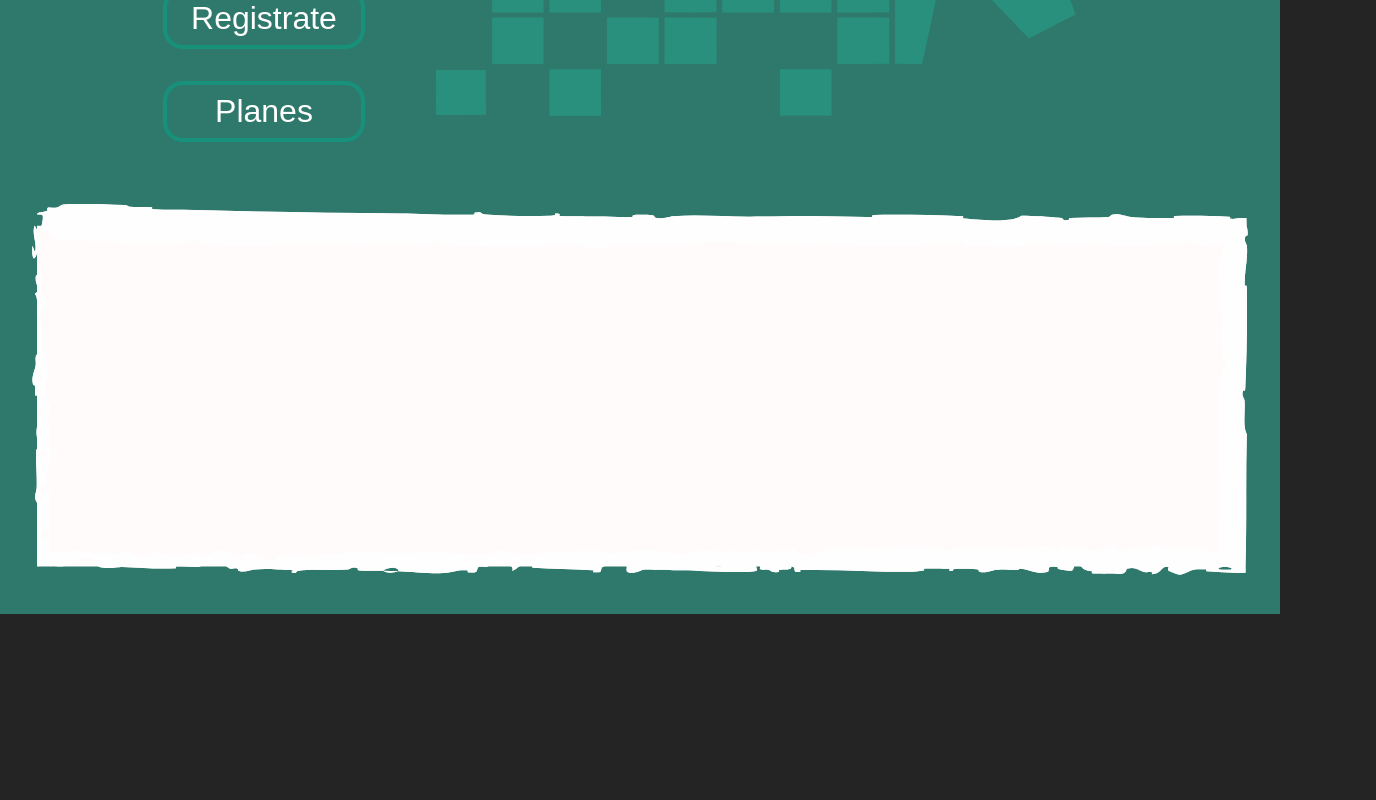
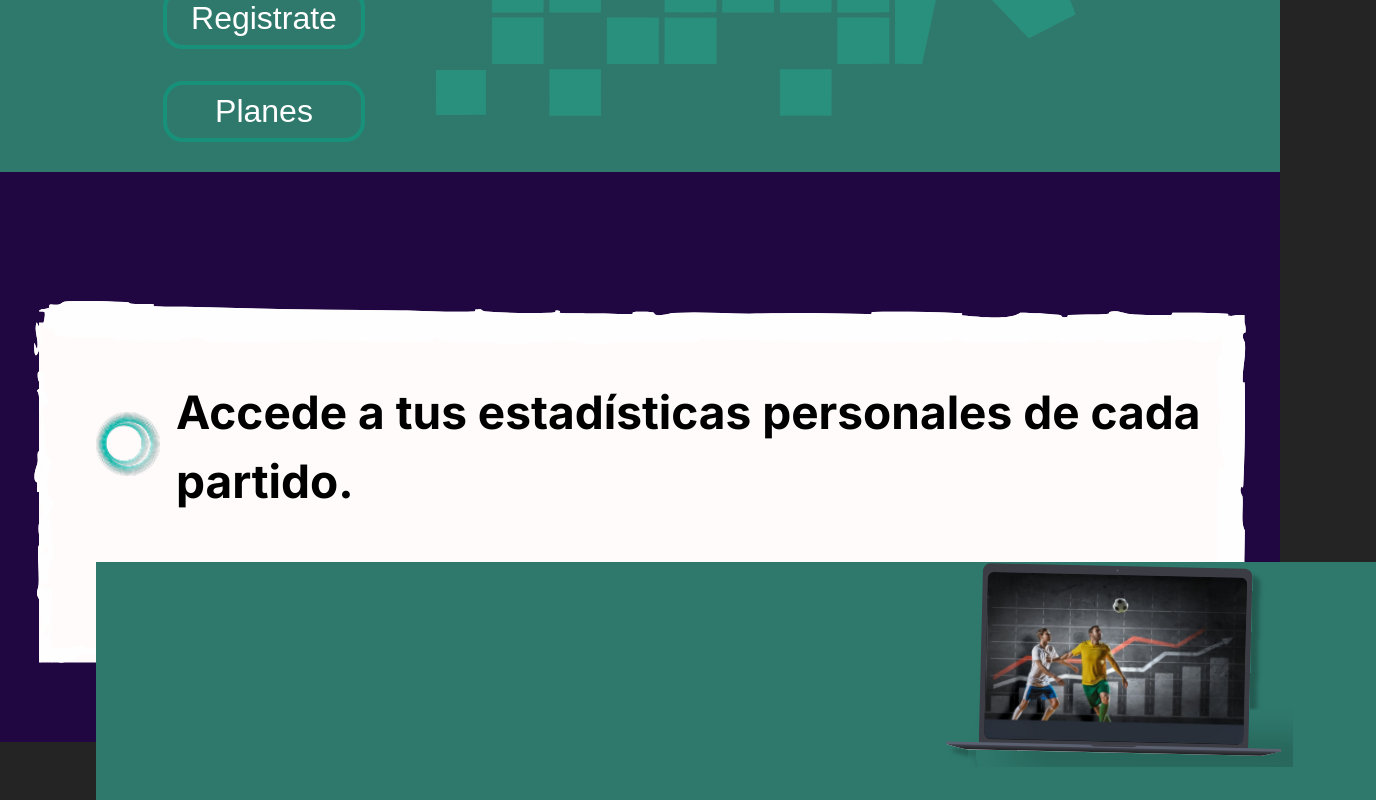
Before and after one commit to SEJAps/match-day-prueba, a React (Vite) app: page / in a window 1280 px wide. Shown: the part 745-1545 px from the top of the page, 1376 px wide, since content can reach past the window. Before the commit the page ends 1359 px from the top, so only its background shows below. Built offline with nearby package versions, Linux system fonts and the light colour scheme.

Commit message:
Add rounded green icon PNG asset to the project

```diff
--- a/src/App.tsx
+++ b/src/App.tsx
@@ -3,6 +3,8 @@ import Header from '@/components/header/Header'
 import styles from './app.module.css'
 import Hero from './components/hero/Hero'
 import heroSvg from '@/assets/images/svg/Hero.svg'
+import roundedGreenIcon from '@/assets/images/svg/rounded_green_icon.png'
+import portatil from '@/assets/images/svg/Macbook.svg'
 const App: FC = () => {
 
   return (
@@ -13,6 +15,17 @@ const App: FC = () => {
           <Hero />
         </section>
         <article className={styles.article}>
+          <div className={styles.boxSvg}>
+            <div className={styles.boxSvgText}>
+              <i>
+                <img src={roundedGreenIcon} alt="" width={64} />
+              </i>
+              <p className={styles.articleText}>Accede a tus estadísticas personales de cada partido.</p>
+            </div>
+            <div className={styles.boxPortatil}>
+              <img className={styles.portatil} src={portatil} alt="portatil" />
+            </div>
+          </div>
           <img className={styles.articleImage} src={heroSvg} alt="hero" />
         </article>
       </main>
--- a/src/app.module.css
+++ b/src/app.module.css
@@ -17,11 +17,47 @@
 
 
 .article {
-  padding: 2rem;
+  position: relative;
+  height: fit-content;
+  background-color: #210742;
+  width: 100%;
+}
+
+.boxSvg {
+  position: absolute;
+  transform: translate(6rem, 10rem);
+
+  gap: 2rem;
+  z-index: 10;
 }
 
 .articleImage {
   width: 100%;
+  padding: 8rem 2rem 4rem 2rem;
   height: auto;
-  object-fit: cover;
+  object-fit: contain;
+  z-index: 10;
 }
+
+.boxSvgText {
+  display: flex;
+  align-items: center;
+  gap: 1rem;
+  flex: 1;
+}
+
+.boxPortatil {
+  display: flex;
+  flex: 1;
+  width: 100%;
+  background-color: #2F796C;
+  display: flex;
+  justify-content: end;
+  align-items: center;
+}
+
+.articleText {
+  font-size: 46px;
+  font-weight: bold;
+  color: #000000;
+}
```
Also changed, not shown: src/assets/images/svg/Macbook.svg (added), src/assets/images/svg/rounded_green_icon.png (added).
